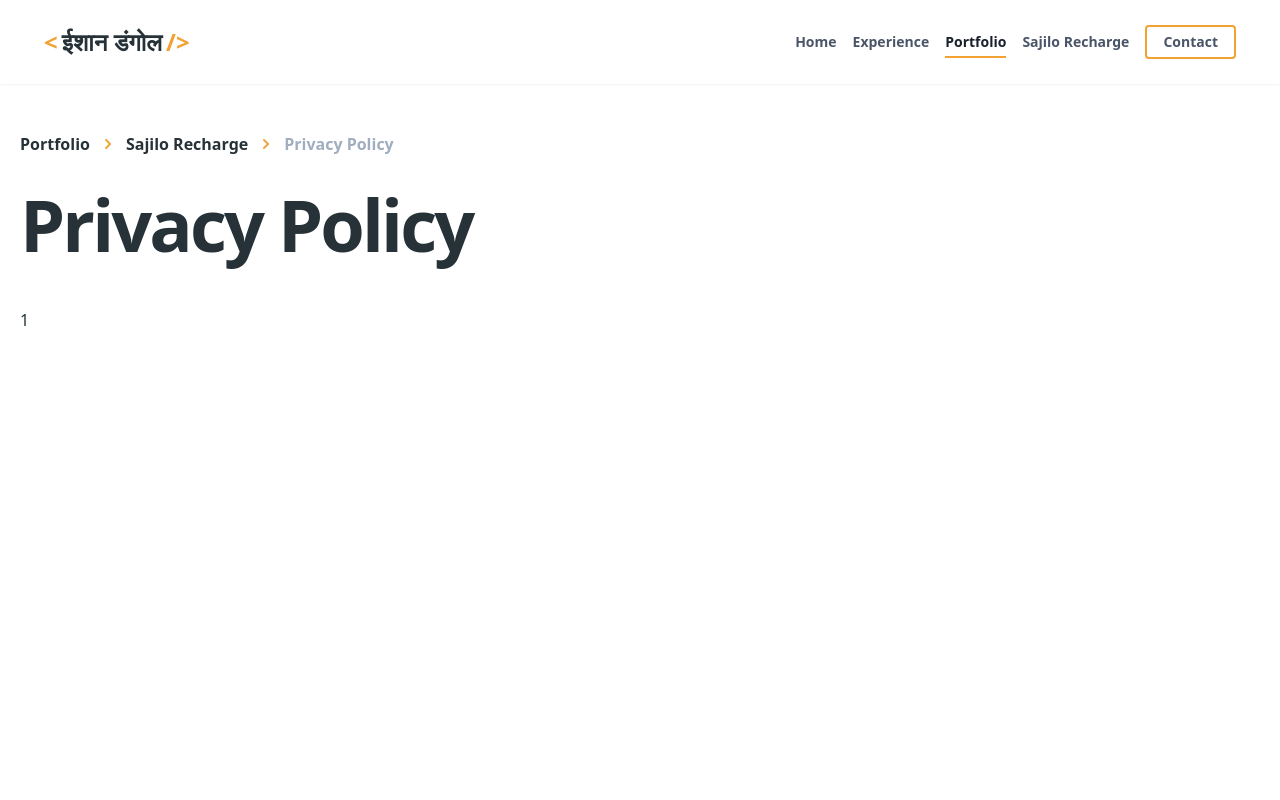
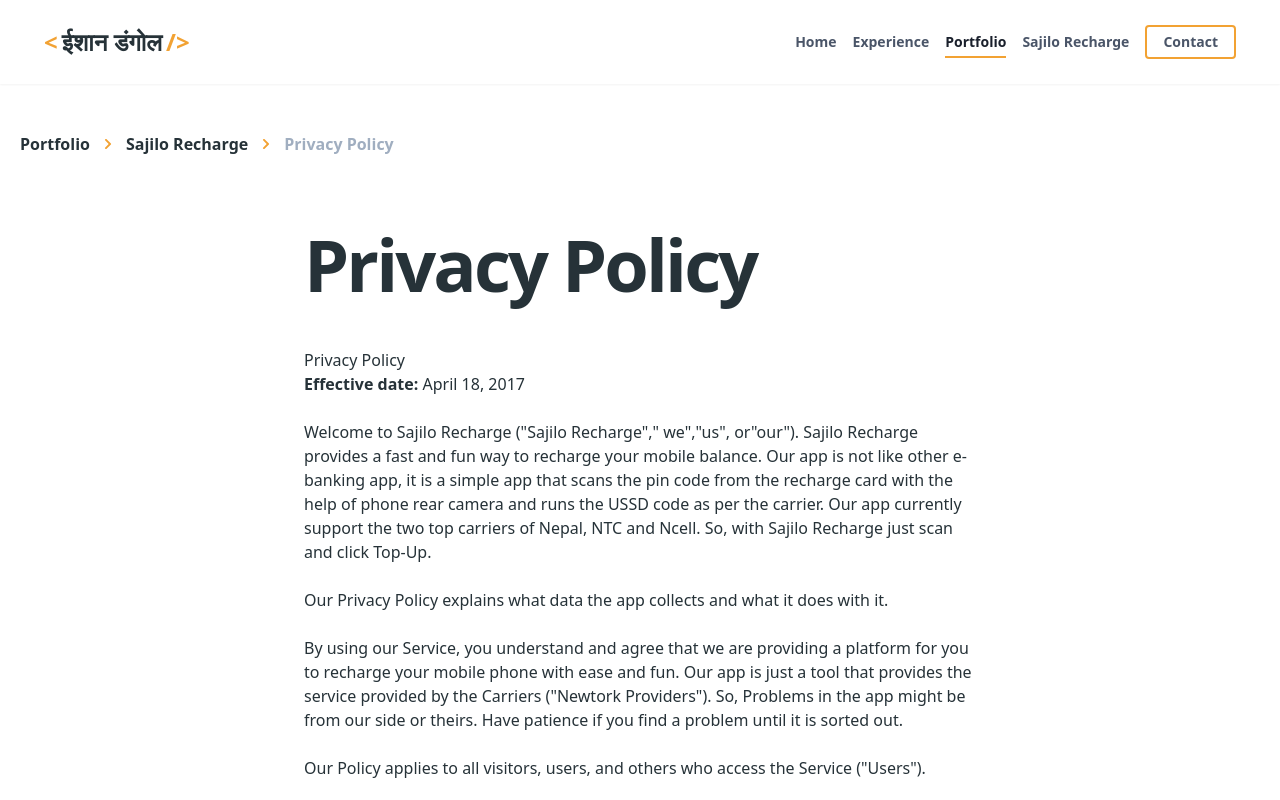
Before and after one commit to ishandongol/ishandongol.github.io, a Next.js app: page /portfolio/1/privacy in a window 1280 px wide. Shown: the top 800 px of the page. Built offline with nearby package versions, Linux system fonts and the light colour scheme.

Commit message:
[PRIVACY POLICY]

```diff
--- a/pages/portfolio/[slug]/index.tsx
+++ b/pages/portfolio/[slug]/index.tsx
@@ -85,7 +85,7 @@
                    <p className="font-medium mb-3 w-full">
                              More:
                          </p>
-                  <Link href={`/portfolio/${post.slug}/privacy`}><a><Badge className="hover:bg-sajilo hover:text-white">Privacy Policy</Badge></a></Link>
+                  <Link href={`/portfolio/${post.slug}/privacy`}><a><Badge className="hover:bg-sajilo hover:text-white"><span className="font-light">View: </span>Privacy Policy</Badge></a></Link>
                 </div>
                   }
               </article>
--- a/pages/portfolio/[slug]/privacy.tsx
+++ b/pages/portfolio/[slug]/privacy.tsx
@@ -21,8 +21,149 @@
                 {title:'Sajilo Recharge',url:`/portfolio/${slug}`},
                 {title:'Privacy Policy',url:`/portfolio/${slug}/privacy`},
               ]}/>
+              <div className="max-w-2xl mx-auto mb-20 pt-10">
            <PostTitle>Privacy Policy</PostTitle>
-    <p>{slug}</p>
+              <div className="row">
+                <div className="col-sm-12">
+                    <h3>Privacy Policy</h3>
+                    <b>Effective date:</b> April 18, 2017
+                    <br />
+                    <br />
+                    Welcome to Sajilo Recharge (&quot;Sajilo
+                    Recharge&quot;,&quot; we&quot;,&quot;us&quot;,
+                    or&quot;our&quot;). Sajilo Recharge provides a fast and fun
+                    way to recharge your mobile balance. Our app is not like
+                    other e-banking app, it is a simple app that scans the pin
+                    code from the recharge card with the help of phone rear
+                    camera and runs the USSD code as per the carrier. Our app
+                    currently support the two top carriers of Nepal, NTC and
+                    Ncell. So, with Sajilo Recharge just scan and click Top-Up.
+                    <br />
+                    <br />
+                    <ul>
+                        <li>
+                            Our Privacy Policy explains what data the app
+                            collects and what it does with it.
+                        </li>
+                        <br />
+                        <li>
+                            By using our Service, you understand and agree that
+                            we are providing a platform for you to recharge your
+                            mobile phone with ease and fun. Our app is just a
+                            tool that provides the service provided by the
+                            Carriers (&quot;Newtork Providers&quot;). So,
+                            Problems in the app might be from our side or
+                            theirs. Have patience if you find a problem until it
+                            is sorted out.
+                        </li>
+                        <br />
+                        <li>
+                            Our Policy applies to all visitors, users, and
+                            others who access the Service (&quot;Users&quot;).
+                        </li>
+                        <br />
+                    </ul>
+                    <br />
+                    <br />
+                    <b>1. INFORMATION OUR APP COLLECTS</b>
+                    <br />
+                    <br />
+                    <b>Information you provide:</b>
+                    <br />
+                    <br />
+                    <ul>
+                        <li>Your phone carrier.</li>
+                        <li>
+                            The USSD messages after you recharge your balance.
+                            (If and only if the accessibility setting is turned
+                            on).
+                        </li>
+                        <li>Collects the scanned pin code</li>
+                    </ul>
+                    <br />
+                    <br />
+                    <b>Analytics information:</b>
+                    <br />
+                    <br />
+                    We use third-party analytics tools to help us measure trends
+                    and crashes for our app.
+                    <br />
+                    <br />
+                    <br />
+                    <b>2. HOW OUR APP USES YOUR INFORMATION</b>
+                    <br />
+                    <br />
+                    Our app collects the above-mentioned information just to
+                    function as intended.
+                    <br />
+                    <br />
+                    <ul>
+                        <li>
+                            collects the current phone carrier just to display
+                            the options according to the detected carrier.
+                        </li>
+                        <li>
+                            reads the USSD message to determine if the recharge
+                            was successful or it failed.
+                        </li>
+                        <li>
+                            collects the detected pin code so that user can
+                            recharge their balance.
+                        </li>
+                    </ul>
+                    <br />
+                    <br />
+                    <b>3. SHARING AND STORING OF YOUR INFORMATION</b>
+                    <br />
+                    <br />
+                    We do not rent or sell your information to third parties.
+                    Also, we do not share the detected pin code to others.
+                    <br />
+                    <br />
+                    <br />
+                    <b>4. YOUR CHOICES ABOUT YOUR INFORMATION</b>
+                    <br />
+                    <br />
+                    <b>Accessibility settings:</b>
+                    <br />
+                    <br />
+                    The app works even without the accessibility settings, so
+                    you have the option to not enable accessibility settings.
+                    <br />
+                    <br />
+                    <br />
+                    <b>5. OTHER APPS AND SERVICES</b>
+                    <br />
+                    <br />
+                    We are not responsible for the practices employed by any
+                    websites or services linked to or from our app. Please
+                    remember that when you share the pin code via other app, our
+                    privacy policy does not apply to those third-party apps or
+                    services.
+                    <br />
+                    <br />
+                    <br />
+                    <b>6. HOW TO CONTACT US</b>
+                    <br />
+                    <br />
+                    If you have any questions about this Privacy Policy or our
+                    app, pleas find the appropriate support channel in the about
+                    section of the app.
+                    <br />
+                    <br />
+                    <br />
+                    <b>7. CHANGES TO OUR PRIVACY POLICY</b>
+                    <br />
+                    <br />
+                    Sajilo Recharge may modify or update this Privacy Policy
+                    from time to time, so please review it periodically. We may
+                    provide you additional forms of notice of modifications or
+                    updates as appropriate. Your continued use of Sajilo
+                    Recharge after any modification to this Privacy Policy will
+                    constitute your acceptance of such modification.
+                </div>
+            </div>
+              </div>
            </Container>
        </Layout>
        </>
```
